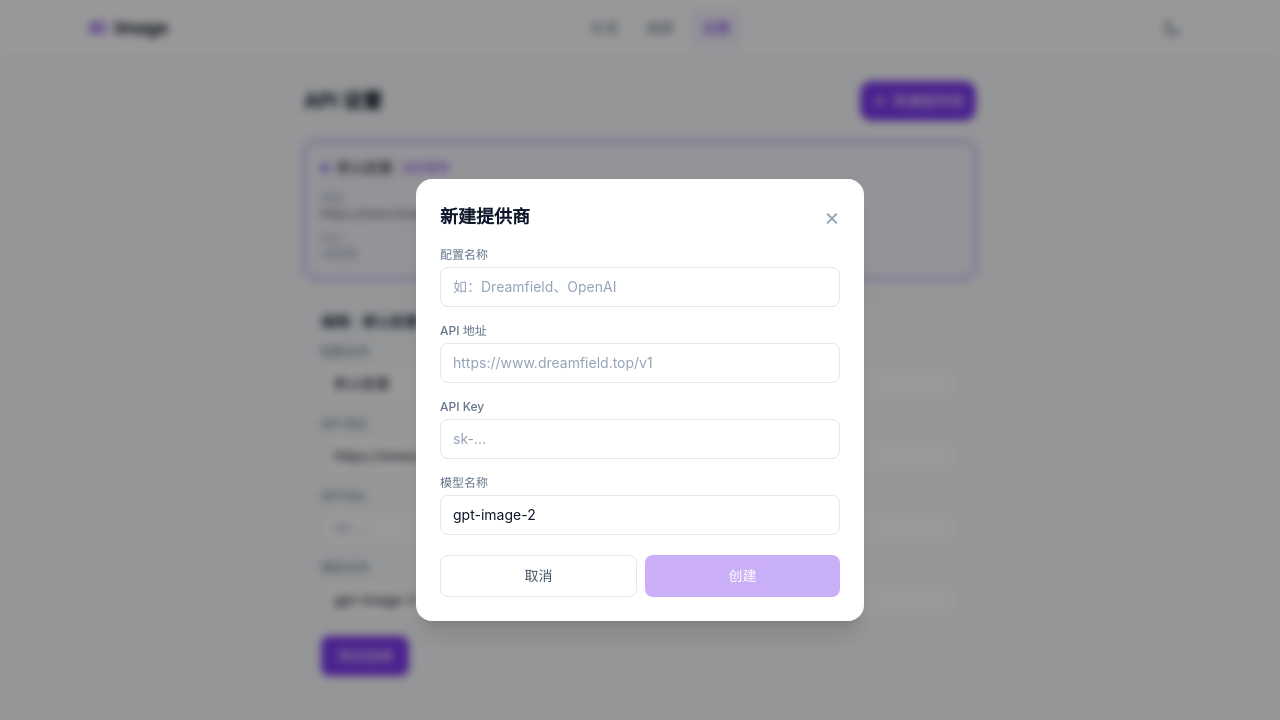
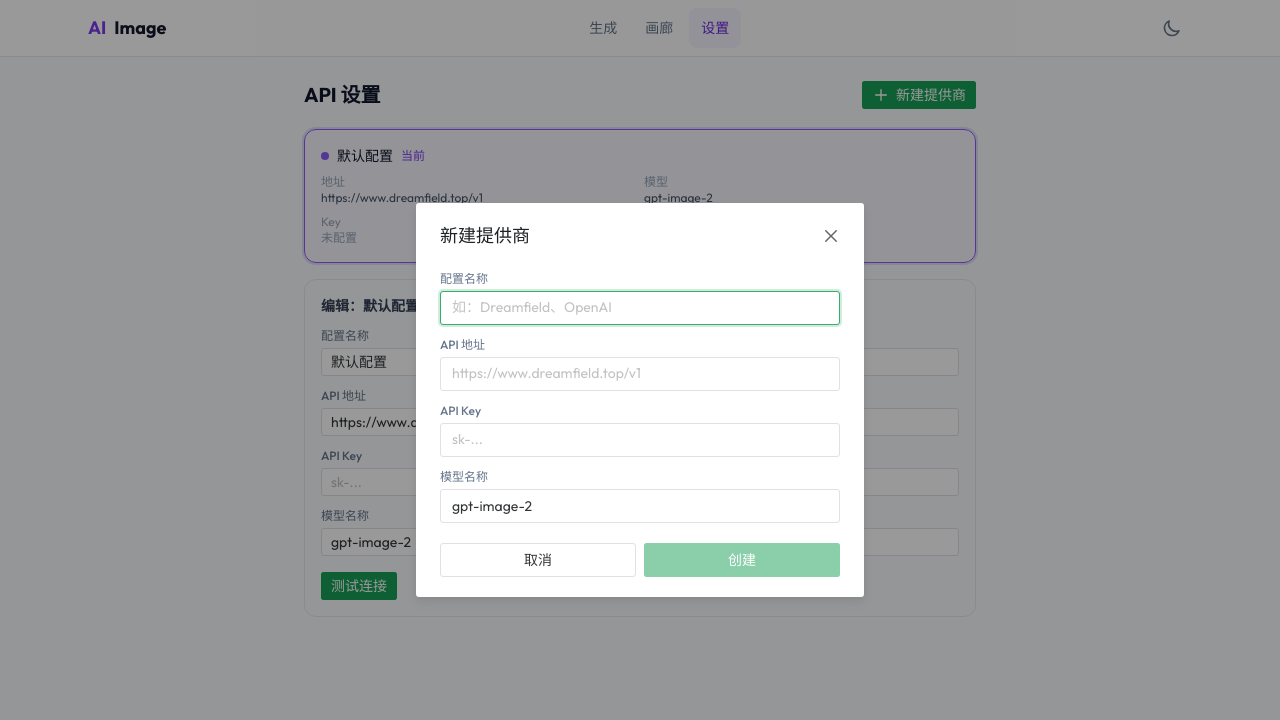
Before and after one commit to IronManCantFix/ai-image-online, a Vue app in the folder frontend/: page /settings in a window 1280 px wide. Both pictures are taken after a click on the button "新建提供商". Shown: the top 720 px of the page. Built offline with nearby package versions, Linux system fonts and the light colour scheme.

Commit message:
Update frontend theme, components and dependencies

```diff
--- a/frontend/package.json
+++ b/frontend/package.json
@@ -11,8 +11,8 @@
   },
   "dependencies": {
     "idb": "^8.0.0",
+    "naive-ui": "^2.44.1",
     "pinia": "^2.1.7",
-    "vant": "^4.10.0",
     "vue": "^3.4.0",
     "vue-router": "^4.3.0"
   },
--- a/frontend/src/App.vue
+++ b/frontend/src/App.vue
@@ -1,16 +1,21 @@
 <template>
+  <n-config-provider :theme="naiveTheme">
+    <n-message-provider>
       <div class="min-h-screen bg-slate-50 dark:bg-slate-950 transition-colors duration-200">
         <AppNav />
         <main class="max-w-6xl mx-auto px-4 sm:px-6 py-6">
           <router-view />
         </main>
       </div>
+    </n-message-provider>
+  </n-config-provider>
 </template>
 
 <script setup lang="ts">
+import { NConfigProvider, NMessageProvider } from 'naive-ui'
 import AppNav from '@/components/layout/AppNav.vue'
 import { useTheme } from '@/composables/useTheme'
 
-const { loadTheme } = useTheme()
+const { naiveTheme, loadTheme } = useTheme()
 loadTheme()
 </script>
--- a/frontend/src/assets/main.css
+++ b/frontend/src/assets/main.css
@@ -13,7 +13,6 @@
   @apply bg-slate-950 text-slate-100;
 }
 
-input, textarea, button { font-size: 16px; }
 * { -webkit-overflow-scrolling: touch; }
 
 ::-webkit-scrollbar { width: 6px; height: 6px; }
--- a/frontend/src/components/generation/GeneratePage.vue
+++ b/frontend/src/components/generation/GeneratePage.vue
@@ -1,11 +1,14 @@
 <template>
   <div>
     <div class="mb-4">
-      <label class="block text-xs text-slate-400 dark:text-slate-600 mb-1">提供商</label>
-      <select v-model="store.activeProfileId" @change="store.setActiveProfile(store.activeProfileId)"
-        class="w-full sm:max-w-[240px] rounded-lg border border-slate-200 dark:border-slate-700 bg-white dark:bg-slate-900 px-3 py-2 text-sm text-slate-700 dark:text-slate-300 cursor-pointer min-h-[40px] focus:outline-none focus:ring-2 focus:ring-primary-500/50 transition-colors">
-        <option v-for="p in store.profiles" :key="p.id" :value="p.id">{{ p.name }}</option>
-      </select>
+      <label class="block text-xs text-slate-400 dark:text-slate-600 mb-1.5">提供商</label>
+      <n-select
+        v-model:value="selectedProfileId"
+        :options="profileOptions"
+        size="small"
+        class="max-w-[280px]"
+        @update:value="onProfileChange"
+      />
     </div>
 
     <div class="flex gap-1 mb-5 border-b border-slate-200 dark:border-slate-800">
@@ -32,6 +35,7 @@
 
 <script setup lang="ts">
 import { ref, computed } from 'vue'
+import { NSelect } from 'naive-ui'
 import { useSettingsStore } from '@/stores/settings'
 import type { GenResultImage } from '@/adapters/types'
 import TextToImage from './TextToImage.vue'
@@ -43,6 +47,16 @@
 const previewImage = ref<GenResultImage | null>(null)
 const tabs = [{ id: 'text' as const, label: '文生图' }, { id: 'image' as const, label: '图生图' }]
 const hasApiKey = computed(() => !!store.activeProfile?.config.apiKey)
+
+const selectedProfileId = ref(store.activeProfileId)
+const profileOptions = computed(() =>
+  store.profiles.map(p => ({ label: p.name, value: p.id }))
+)
+
+function onProfileChange(val: string) {
+  store.setActiveProfile(val)
+}
+
 function onPreview(img: GenResultImage) { previewImage.value = img }
 function onSaved() {}
 </script>
--- a/frontend/src/components/generation/ParamPanel.vue
+++ b/frontend/src/components/generation/ParamPanel.vue
@@ -4,7 +4,6 @@
     <div v-for="field in schema.fields" :key="field.key">
       <div class="text-xs font-medium text-slate-500 dark:text-slate-400 mb-1.5">{{ field.label }}</div>
 
-      <!-- Select: auto-fill grid, 文字不截断 -->
       <div v-if="field.type === 'select'" class="grid grid-cols-2 sm:grid-cols-3 gap-1.5">
         <button v-for="opt in field.options" :key="opt.value" @click="values[field.key] = opt.value"
           class="px-2 py-1.5 rounded-lg text-xs font-medium transition-all border min-h-[34px] cursor-pointer text-center leading-tight"
@@ -15,15 +14,13 @@
         </button>
       </div>
 
-      <!-- Number -->
       <div v-else-if="field.type === 'number'" class="flex items-center gap-2">
         <button @click="decrement(field)" class="w-8 h-8 rounded-lg border border-slate-200 dark:border-slate-700 bg-white dark:bg-slate-900 text-slate-400 hover:bg-slate-50 dark:hover:bg-slate-800 flex items-center justify-center cursor-pointer">−</button>
         <span class="text-sm font-medium text-slate-700 dark:text-slate-200 w-8 text-center">{{ values[field.key] }}</span>
         <button @click="increment(field)" class="w-8 h-8 rounded-lg border border-slate-200 dark:border-slate-700 bg-white dark:bg-slate-900 text-slate-400 hover:bg-slate-50 dark:hover:bg-slate-800 flex items-center justify-center cursor-pointer">+</button>
       </div>
 
-      <input v-else-if="field.type === 'text'" type="text" v-model="values[field.key]"
-        class="w-full rounded-lg border border-slate-200 dark:border-slate-700 bg-white dark:bg-slate-900 px-3 py-2 text-sm text-slate-900 dark:text-slate-100 focus:outline-none focus:ring-2 focus:ring-primary-500/50 min-h-[40px]" />
+      <n-input v-else-if="field.type === 'text'" v-model:value="values[field.key]" size="small" />
 
       <button v-else-if="field.type === 'toggle'" @click="values[field.key] = !values[field.key]"
         class="relative inline-flex h-6 w-11 items-center rounded-full transition-colors cursor-pointer"
@@ -39,12 +36,23 @@
 
 <script setup lang="ts">
 import { ref, watch } from 'vue'
+import { NInput } from 'naive-ui'
 import type { ParamSchema, ParamField } from '@/adapters/types'
+
 const props = defineProps<{ schema: ParamSchema }>()
 const emit = defineEmits<{ (e: 'update', values: Record<string, string | number | boolean>): void }>()
+
 const values = ref<Record<string, string | number | boolean>>({})
+
 function increment(field: ParamField) { const c = Number(values.value[field.key] || 0); values.value[field.key] = Math.min(c + 1, field.max ?? 99) }
 function decrement(field: ParamField) { const c = Number(values.value[field.key] || 0); values.value[field.key] = Math.max(c - 1, field.min ?? 0) }
-watch(() => props.schema, (s) => { const d: Record<string, string | number | boolean> = {}; for (const f of s.fields) d[f.key] = f.default; values.value = d; emit('update', values.value) }, { immediate: true })
+
+watch(() => props.schema, (s) => {
+  const d: Record<string, string | number | boolean> = {}
+  for (const f of s.fields) d[f.key] = f.default
+  values.value = d
+  emit('update', values.value)
+}, { immediate: true })
+
 watch(values, () => emit('update', values.value), { deep: true })
 </script>
--- a/frontend/src/components/settings/SettingsPage.vue
+++ b/frontend/src/components/settings/SettingsPage.vue
@@ -2,14 +2,12 @@
   <div class="max-w-2xl mx-auto">
     <div class="flex items-center justify-between mb-5">
       <h1 class="text-xl font-bold text-slate-900 dark:text-slate-100">API 设置</h1>
-      <button @click="showAddModal = true"
-        class="flex items-center gap-1.5 px-3 py-2 rounded-xl bg-primary-600 text-white text-sm font-medium hover:bg-primary-500 cursor-pointer min-h-[40px] transition-colors">
-        <svg class="w-4 h-4" fill="none" stroke="currentColor" viewBox="0 0 24 24"><path stroke-linecap="round" stroke-linejoin="round" stroke-width="2" d="M12 4v16m8-8H4" /></svg>
+      <n-button size="small" type="primary" @click="showAddModal = true">
+        <template #icon><svg class="w-4 h-4" fill="none" stroke="currentColor" viewBox="0 0 24 24"><path stroke-linecap="round" stroke-linejoin="round" stroke-width="2" d="M12 4v16m8-8H4" /></svg></template>
         新建提供商
-      </button>
+      </n-button>
     </div>
 
-    <!-- 提供商列表 -->
     <div class="space-y-3">
       <div v-for="p in store.profiles" :key="p.id"
         @click="selectProfile(p.id)"
@@ -17,94 +15,78 @@
         :class="store.activeProfileId === p.id
           ? 'border-primary-500 ring-2 ring-primary-500/20 bg-primary-50/50 dark:bg-primary-500/5'
           : 'border-slate-200 dark:border-slate-700 hover:border-slate-300 dark:hover:border-slate-600'">
-        <div class="flex items-center justify-between mb-3">
+        <div class="flex items-center justify-between mb-2">
           <div class="flex items-center gap-2">
             <div class="w-2 h-2 rounded-full" :class="store.activeProfileId === p.id ? 'bg-primary-500' : 'bg-slate-300 dark:bg-slate-600'"></div>
             <span class="font-medium text-slate-900 dark:text-slate-100 text-sm">{{ p.name }}</span>
-            <span v-if="store.activeProfileId === p.id" class="text-xs text-primary-600 dark:text-primary-400">当前使用</span>
+            <span v-if="store.activeProfileId === p.id" class="text-xs text-primary-600 dark:text-primary-400">当前</span>
           </div>
-          <button v-if="store.profiles.length > 1" @click.stop="store.deleteProfile(p.id)"
-            class="text-slate-400 hover:text-red-500 text-xs px-2 py-1 rounded cursor-pointer">删除</button>
+          <n-button v-if="store.profiles.length > 1" size="tiny" quaternary type="error" @click.stop="store.deleteProfile(p.id)">删除</n-button>
         </div>
         <div class="grid grid-cols-2 gap-2 text-xs">
-          <div>
-            <span class="text-slate-400 dark:text-slate-600">地址</span>
-            <p class="text-slate-600 dark:text-slate-300 truncate">{{ p.config.endpoint || '未配置' }}</p>
-          </div>
-          <div>
-            <span class="text-slate-400 dark:text-slate-600">模型</span>
-            <p class="text-slate-600 dark:text-slate-300">{{ p.config.model || '未配置' }}</p>
-          </div>
-          <div>
-            <span class="text-slate-400 dark:text-slate-600">Key</span>
-            <p :class="p.config.apiKey ? 'text-green-600 dark:text-green-400' : 'text-slate-400'">{{ p.config.apiKey ? '已配置' : '未配置' }}</p>
-          </div>
+          <div><span class="text-slate-400 dark:text-slate-600">地址</span><p class="text-slate-600 dark:text-slate-300 truncate">{{ p.config.endpoint || '未配置' }}</p></div>
+          <div><span class="text-slate-400 dark:text-slate-600">模型</span><p class="text-slate-600 dark:text-slate-300">{{ p.config.model || '未配置' }}</p></div>
+          <div><span class="text-slate-400 dark:text-slate-600">Key</span><p :class="p.config.apiKey ? 'text-green-600 dark:text-green-400' : 'text-slate-400'">{{ p.config.apiKey ? '已配置' : '未配置' }}</p></div>
         </div>
       </div>
     </div>
 
-    <!-- 编辑区（选中后显示） -->
     <div v-if="activeProfile" class="mt-4 rounded-xl border border-slate-200 dark:border-slate-700 p-4 space-y-3">
       <h3 class="text-sm font-semibold text-slate-700 dark:text-slate-300">编辑：{{ activeProfile.name }}</h3>
       <div>
         <label class="block text-xs font-medium text-slate-500 dark:text-slate-400 mb-1">配置名称</label>
-        <input v-model="activeProfile.name" @input="save" class="w-full rounded-lg border border-slate-200 dark:border-slate-700 bg-white dark:bg-slate-900 px-3 py-2 text-sm text-slate-900 dark:text-slate-100 min-h-[40px] focus:outline-none focus:ring-2 focus:ring-primary-500/50 transition-colors" />
+        <n-input v-model:value="activeProfile.name" size="small" @update:value="save" />
       </div>
       <div>
         <label class="block text-xs font-medium text-slate-500 dark:text-slate-400 mb-1">API 地址</label>
-        <input v-model="activeProfile.config.endpoint" @input="save" placeholder="https://www.dreamfield.top/v1" class="w-full rounded-lg border border-slate-200 dark:border-slate-700 bg-white dark:bg-slate-900 px-3 py-2 text-sm text-slate-900 dark:text-slate-100 placeholder-slate-400 min-h-[40px] focus:outline-none focus:ring-2 focus:ring-primary-500/50 transition-colors" />
+        <n-input v-model:value="activeProfile.config.endpoint" size="small" placeholder="https://www.dreamfield.top/v1" @update:value="save" />
       </div>
       <div>
         <label class="block text-xs font-medium text-slate-500 dark:text-slate-400 mb-1">API Key</label>
-        <input v-model="activeProfile.config.apiKey" @input="save" type="password" placeholder="sk-..." class="w-full rounded-lg border border-slate-200 dark:border-slate-700 bg-white dark:bg-slate-900 px-3 py-2 text-sm text-slate-900 dark:text-slate-100 placeholder-slate-400 min-h-[40px] focus:outline-none focus:ring-2 focus:ring-primary-500/50 transition-colors" />
+        <n-input v-model:value="activeProfile.config.apiKey" size="small" type="password" show-password-toggle-on="click" placeholder="sk-..." @update:value="save" />
       </div>
       <div>
         <label class="block text-xs font-medium text-slate-500 dark:text-slate-400 mb-1">模型名称</label>
-        <input v-model="activeProfile.config.model" @input="save" placeholder="gpt-image-2" class="w-full rounded-lg border border-slate-200 dark:border-slate-700 bg-white dark:bg-slate-900 px-3 py-2 text-sm text-slate-900 dark:text-slate-100 placeholder-slate-400 min-h-[40px] focus:outline-none focus:ring-2 focus:ring-primary-500/50 transition-colors" />
+        <n-input v-model:value="activeProfile.config.model" size="small" placeholder="gpt-image-2" @update:value="save" />
       </div>
       <div class="flex items-center gap-3 pt-1">
-        <button @click="runTest" :disabled="testing" class="px-4 py-2 rounded-lg bg-primary-600 text-white text-sm font-medium hover:bg-primary-500 disabled:opacity-40 min-h-[40px] cursor-pointer transition-colors">{{ testing ? '测试中...' : '测试连接' }}</button>
-        <p v-if="testResult" :class="testResult.ok ? 'text-green-600 dark:text-green-400' : 'text-red-600 dark:text-red-400'" class="text-sm break-all">{{ testResult.message }}</p>
+        <n-button size="small" type="primary" :loading="testing" @click="runTest">测试连接</n-button>
+        <n-text v-if="testResult" :type="testResult.ok ? 'success' : 'error'" class="text-sm">{{ testResult.message }}</n-text>
       </div>
     </div>
 
     <!-- 新建提供商弹窗 -->
-    <div v-if="showAddModal" @click.self="showAddModal = false"
-      class="fixed inset-0 z-[100] bg-black/40 dark:bg-black/60 backdrop-blur-sm flex items-center justify-center p-4">
-      <div class="bg-white dark:bg-slate-900 rounded-2xl shadow-xl w-full max-w-md p-6 space-y-4">
-        <div class="flex items-center justify-between">
-          <h3 class="text-lg font-bold text-slate-900 dark:text-slate-100">新建提供商</h3>
-          <button @click="showAddModal = false" class="text-slate-400 hover:text-slate-600 dark:hover:text-slate-200 cursor-pointer text-2xl leading-none">×</button>
-        </div>
+    <n-modal v-model:show="showAddModal" preset="card" title="新建提供商" class="max-w-md">
+      <div class="space-y-3">
         <div>
           <label class="block text-xs font-medium text-slate-500 dark:text-slate-400 mb-1">配置名称</label>
-          <input v-model="newProfile.name" placeholder="如：Dreamfield、OpenAI" class="w-full rounded-lg border border-slate-200 dark:border-slate-700 bg-white dark:bg-slate-900 px-3 py-2 text-sm text-slate-900 dark:text-slate-100 placeholder-slate-400 min-h-[40px] focus:outline-none focus:ring-2 focus:ring-primary-500/50" />
+          <n-input v-model:value="newProfile.name" placeholder="如：Dreamfield、OpenAI" />
         </div>
         <div>
           <label class="block text-xs font-medium text-slate-500 dark:text-slate-400 mb-1">API 地址</label>
-          <input v-model="newProfile.endpoint" placeholder="https://www.dreamfield.top/v1" class="w-full rounded-lg border border-slate-200 dark:border-slate-700 bg-white dark:bg-slate-900 px-3 py-2 text-sm text-slate-900 dark:text-slate-100 placeholder-slate-400 min-h-[40px] focus:outline-none focus:ring-2 focus:ring-primary-500/50" />
+          <n-input v-model:value="newProfile.endpoint" placeholder="https://www.dreamfield.top/v1" />
         </div>
         <div>
           <label class="block text-xs font-medium text-slate-500 dark:text-slate-400 mb-1">API Key</label>
-          <input v-model="newProfile.apiKey" type="password" placeholder="sk-..." class="w-full rounded-lg border border-slate-200 dark:border-slate-700 bg-white dark:bg-slate-900 px-3 py-2 text-sm text-slate-900 dark:text-slate-100 placeholder-slate-400 min-h-[40px] focus:outline-none focus:ring-2 focus:ring-primary-500/50" />
+          <n-input v-model:value="newProfile.apiKey" type="password" placeholder="sk-..." />
         </div>
         <div>
           <label class="block text-xs font-medium text-slate-500 dark:text-slate-400 mb-1">模型名称</label>
-          <input v-model="newProfile.model" placeholder="gpt-image-2" class="w-full rounded-lg border border-slate-200 dark:border-slate-700 bg-white dark:bg-slate-900 px-3 py-2 text-sm text-slate-900 dark:text-slate-100 placeholder-slate-400 min-h-[40px] focus:outline-none focus:ring-2 focus:ring-primary-500/50" />
+          <n-input v-model:value="newProfile.model" placeholder="gpt-image-2" />
         </div>
-        <div class="flex gap-2 pt-1">
-          <button @click="showAddModal = false" class="flex-1 px-4 py-2.5 rounded-lg border border-slate-200 dark:border-slate-700 text-slate-600 dark:text-slate-300 text-sm hover:bg-slate-50 dark:hover:bg-slate-800 cursor-pointer transition-colors">取消</button>
-          <button @click="addProfile" :disabled="!newProfile.name.trim()"
-            class="flex-1 px-4 py-2.5 rounded-lg bg-primary-600 text-white text-sm font-medium hover:bg-primary-500 disabled:opacity-40 cursor-pointer transition-colors">创建</button>
+        <div class="flex gap-2 pt-2">
+          <n-button class="flex-1" @click="showAddModal = false">取消</n-button>
+          <n-button class="flex-1" type="primary" :disabled="!newProfile.name.trim()" @click="addProfile">创建</n-button>
         </div>
       </div>
-    </div>
+    </n-modal>
   </div>
 </template>
 
 <script setup lang="ts">
 import { ref } from 'vue'
 import { storeToRefs } from 'pinia'
+import { NInput, NButton, NModal, NText } from 'naive-ui'
 import { useSettingsStore } from '@/stores/settings'
 import { getAdapter } from '@/adapters/registry'
 import { useConnectionTest } from '@/composables/useConnectionTest'
--- a/frontend/src/composables/useTheme.ts
+++ b/frontend/src/composables/useTheme.ts
@@ -1,4 +1,5 @@
 import { ref, watch } from 'vue'
+import { darkTheme, type GlobalTheme } from 'naive-ui'
 
 type Theme = 'light' | 'dark'
 
@@ -30,5 +31,11 @@
 watch(theme, (t) => applyTheme(t))
 
 export function useTheme() {
-  return { theme, toggleTheme, loadTheme }
+  const naiveTheme = ref<GlobalTheme | null>(null)
+
+  watch(theme, (t) => {
+    naiveTheme.value = t === 'dark' ? darkTheme : null
+  }, { immediate: true })
+
+  return { theme, naiveTheme, toggleTheme, loadTheme }
 }
```
Also changed, not shown: frontend/src/components/layout/AppNav.vue (+2 -6 lines), frontend/src/main.ts (+1 -7 lines), 1 other file (tests, documents, lock files or other folders). Lines whose indentation alone changed are shown as unchanged.
